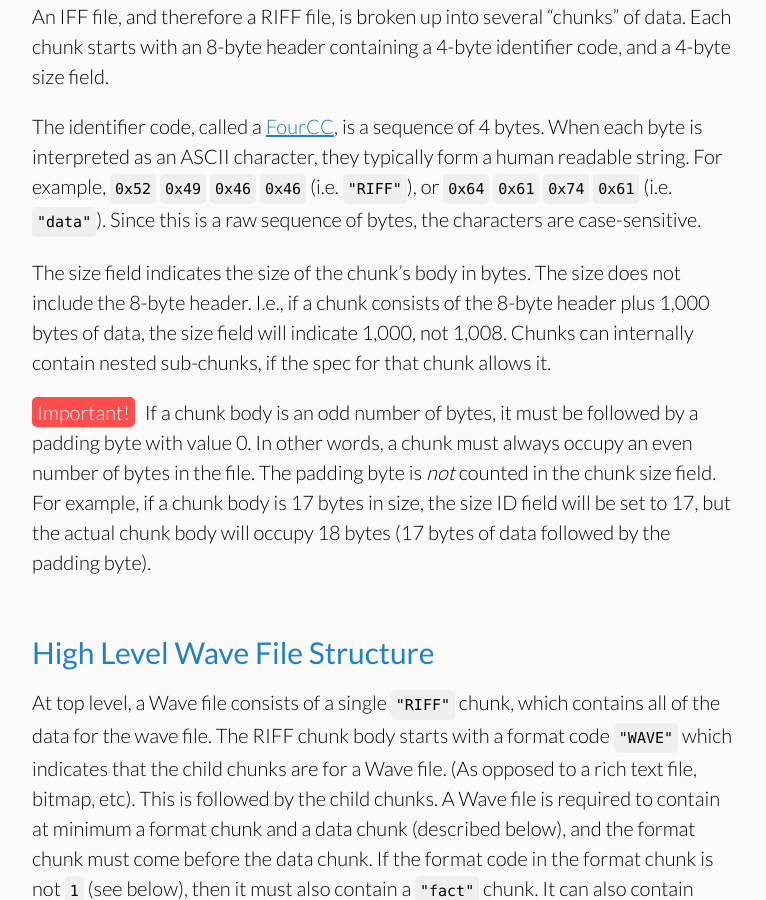
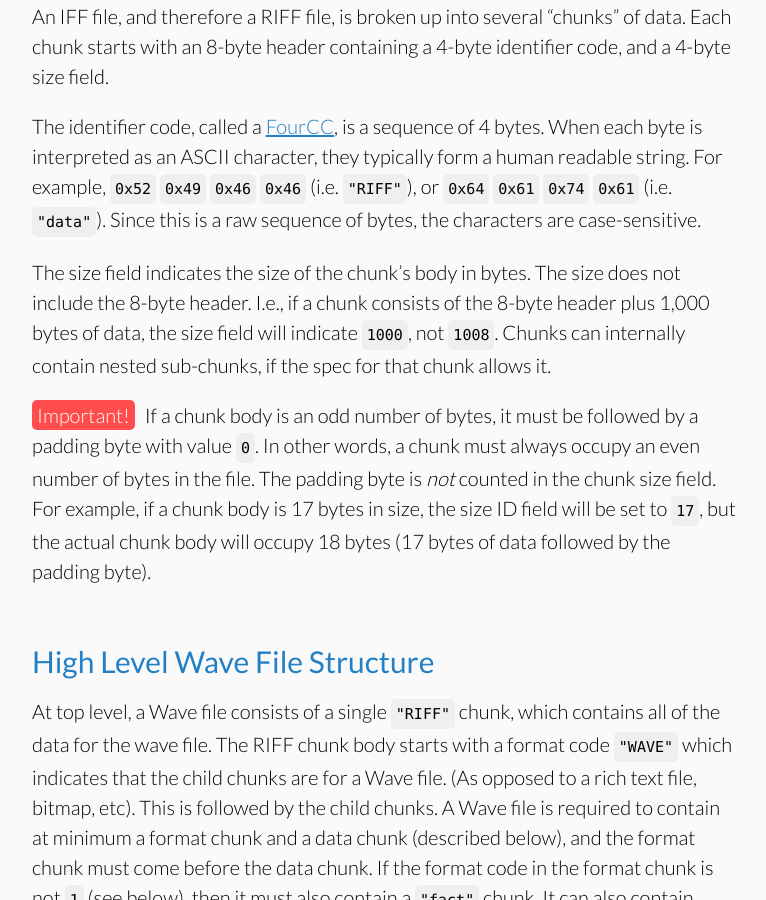
Before and after one commit to jstrait/wavefile, a Jekyll site: the page built from how_wave_files_work.html, in a window 1280 px wide and 900 px high, scrolled down 1764 px. Shown: the whole window, without its empty margins (254-1020 px from the left). Built offline with Jekyll 4.4.1, drawn with Linux system fonts in a browser that asks for light colours; some web fonts are replaced; some of the changed text lies outside the part shown.

Commit message:
More clearing distinguishing file values from article prose

```diff
--- a/how_wave_files_work.html
+++ b/how_wave_files_work.html
@@ -31,8 +31,8 @@ and Data Specifications 1.0, August 1991</a></li>
   <h2>RIFF Files Contain &ldquo;Chunks&rdquo;</h2>
   <p>An IFF file, and therefore a RIFF file, is broken up into several &ldquo;chunks&rdquo; of data. Each chunk starts with an 8-byte header containing a 4-byte identifier code, and a 4-byte size field.</p>
   <p>The identifier code, called a <a href="https://en.wikipedia.org/wiki/Fourcc">FourCC</a>, is a sequence of 4 bytes. When each byte is interpreted as an ASCII character, they typically form a human readable string. For example, <code>0x52</code> <code>0x49</code> <code>0x46</code> <code>0x46</code> (i.e. <code>"RIFF"</code>), or <code>0x64</code> <code>0x61</code> <code>0x74</code> <code>0x61</code> (i.e. <code>"data"</code>). Since this is a raw sequence of bytes, the characters are case-sensitive.</p>
-  <p>The size field indicates the size of the chunk&rsquo;s body in bytes. The size does not include the 8-byte header. I.e., if a chunk consists of the 8-byte header plus 1,000 bytes of data, the size field will indicate 1,000, not 1,008. Chunks can internally contain nested sub-chunks, if the spec for that chunk allows it.</p>
-  <p><span class="tag-important">Important!</span>If a chunk body is an odd number of bytes, it must be followed by a padding byte with value 0. In other words, a chunk must always occupy an even number of bytes in the file. The padding byte is <em>not</em> counted in the chunk size field. For example, if a chunk body is 17 bytes in size, the size ID field will be set to 17, but the actual chunk body will occupy 18 bytes (17 bytes of data followed by the padding byte).</p>
+  <p>The size field indicates the size of the chunk&rsquo;s body in bytes. The size does not include the 8-byte header. I.e., if a chunk consists of the 8-byte header plus 1,000 bytes of data, the size field will indicate <code>1000</code>, not <code>1008</code>. Chunks can internally contain nested sub-chunks, if the spec for that chunk allows it.</p>
+  <p><span class="tag-important">Important!</span>If a chunk body is an odd number of bytes, it must be followed by a padding byte with value <code>0</code>. In other words, a chunk must always occupy an even number of bytes in the file. The padding byte is <em>not</em> counted in the chunk size field. For example, if a chunk body is 17 bytes in size, the size ID field will be set to <code>17</code>, but the actual chunk body will occupy 18 bytes (17 bytes of data followed by the padding byte).</p>
   <h2>High Level Wave File Structure</h2>
   <p>At top level, a Wave file consists of a single <code>"RIFF"</code> chunk, which contains all of the data for the wave file. The RIFF chunk body starts with a format code <code>"WAVE"</code> which indicates that the child chunks are for a Wave file. (As opposed to a rich text file, bitmap, etc). This is followed by the child chunks. A Wave file is required to contain at minimum a format chunk and a data chunk (described below), and the format chunk must come before the data chunk. If the format code in the format chunk is not <code>1</code> (see below), then it must also contain a <code>"fact"</code> chunk. It can also contain other optional chunks.</p>
   <p>For example a typical file might look like this:</p>
@@ -204,12 +204,12 @@ and Data Specifications 1.0, August 1991</a></li>
   </div>
   <p>This field can be used to calculate the bytes per second field. Another possible use is for seeking around in a file. For example, if the bytes per sample frame is 32, then to seek forward 10 sample frames you need to seek forward 320 bytes.</p>
   <p>For PCM data, this field is essentially redundant since it can be calculated from the other fields. However, be sure to note the point of rounding bits per sample values to the nearest multiple of 8.</p>
-  <p><strong>Bits per sample</strong> &ndash; For integer PCM data, typical values will be 8, 16, or 32. If the sample format doesn&rsquo;t require this field, it should be set to 0.</p>
-  <p><strong>Extension Size</strong> &ndash; This field should only be present if the format code is not <code>1</code>. This indicates the size of the extra fields in bytes. It does not include the bytes in this field itself. If the given sample format has no extra fields, then this field should still be present, but set to 0.</p>
+  <p><strong>Bits per sample</strong> &ndash; For integer PCM data, typical values will be <code>8</code>, <code>16</code>, or <code>32</code>. If the sample format doesn&rsquo;t require this field, it should be set to <code>0</code>.</p>
+  <p><strong>Extension Size</strong> &ndash; This field should only be present if the format code is not <code>1</code>. This indicates the size of the extra fields in bytes. It does not include the bytes in this field itself. If the given sample format has no extra fields, then this field should still be present, but set to <code>0</code>.</p>
   <p><strong>Extra Fields</strong> &ndash; It depends on the format code! The next sections describe the extra fields for a few audio formats.</p>
 
   <h2>Extra Format Fields for Floating Point</h2>
-  <p>If the format code is <code>3</code>, then the sample data is stored as PCM using floating point numbers. There are no extra fields for this format, so the extension size field should be set to 0.</p>
+  <p>If the format code is <code>3</code>, then the sample data is stored as PCM using floating point numbers. There are no extra fields for this format, so the extension size field should be set to <code>0</code>.</p>
   <div class="scroll-x">
     <table>
       <tr>
@@ -223,14 +223,14 @@ and Data Specifications 1.0, August 1991</a></li>
       <tr>
         <td>Extension Size</td>
         <td>2</td>
-        <td>16-bit unsigned integer (value 0)</td>
+        <td>16-bit unsigned integer (value <code>0</code>)</td>
       </tr>
     </table>
   </div>
 
   <h2>Extra Format Fields for EXTENSIBLE format</h2>
   <p>If the format code is <code>65534</code>, then the format is called &ldquo;WAVE_FORMAT_EXTENSIBLE&rdquo;. This comes from the name of a data structure given to this format in the Windows API. The extensible format is a container format (within *.wav, which is itself a container format). It exists to work around some ambiguities in the original Wave file format without having to break compatibility with pre-existing files.</p>
-  <p>When the format is WAVE_FORMAT_EXTENSIBLE, the extension size in the format chunk should be 22, and the following three fields should be included:</p>
+  <p>When the format is WAVE_FORMAT_EXTENSIBLE, the extension size in the format chunk should be <code>22</code>, and the following three fields should be included:</p>
   <div class="scroll-x">
     <table>
       <tr>
@@ -244,7 +244,7 @@ and Data Specifications 1.0, August 1991</a></li>
       <tr>
         <td>Extension Size</td>
         <td>2</td>
-        <td>16-bit unsigned integer (value 22)</td>
+        <td>16-bit unsigned integer (value <code>22</code>)</td>
       </tr>
       <tr>
         <td>Valid Bits Per Sample</td>
@@ -263,7 +263,7 @@ and Data Specifications 1.0, August 1991</a></li>
       </tr>
     </table>
   </div>
-  <p><strong>Valid Bits Per Sample</strong> &ndash; Allows storing samples with bit-depths that are not a byte multiple in size. For example, to store 12-bit samples, this value can be set to 12, and the bits-per-sample field in the format chunk set to 16. Each sample will still take up 16 bytes on disk, but the reader can be informed that only the lower 12 bits should be used.</p>
+  <p><strong>Valid Bits Per Sample</strong> &ndash; Allows storing samples with bit-depths that are not a byte multiple in size. For example, to store 12-bit samples, this value can be set to <code>12</code>, and the bits-per-sample field in the format chunk set to <code>16</code>. Each sample will still take up 16 bytes on disk, but the reader can be informed that only the lower 12 bits should be used.</p>
   <p><strong>Channel Mask</strong> &ndash; Indicates which audio channels map to which speakers.</p>
   <p><strong>Sub Format</strong> &ndash; Identifies the format of the sample data in the data chunk. This is a replacement for the original format code field, since it will have a format code of <code>65534</code>. Some GUIDs include:</p>
   <ul>
@@ -301,7 +301,7 @@ and Data Specifications 1.0, August 1991</a></li>
     </table>
   </div>
   <p>The fact chunk indicates how many sample frames are in the file. If the format code is <code>1</code> it&rsquo;s optional; otherwise it&rsquo;s required.</p>
-    <p>Note that this field indicates the total number of <em>sample frames</em>, not the total number of samples. For example, if a stereo file contains 1,000 samples for the left channel and 1,000 samples for the right channel, the value of this field should be 1,000, not 2,000.</p>
+    <p>Note that this field indicates the total number of <em>sample frames</em>, not the total number of samples. For example, if a stereo file contains 1,000 samples for the left channel and 1,000 samples for the right channel, the value of this field should be <code>1000</code>, not <code>2000</code>.</p>
   <p>The reason for this chunk is that with some sample formats the number of sample frames can&rsquo;t be determined by obvious means (e.g. because they store data in a compressed format). This gives a way of determining e.g. the playing time for the file, without having to decode the entire data chunk.</p>
   <p>It&rsquo;s not needed for integer PCM data (format code <code>1</code>), because the total number of sample frames can be derived by dividing the bytes-per-sample-frame field in the format chunk by the total bytes in the data chunk body. For example, if the data chunk body is 1,411,200 bytes, and bytes-per-sample-frame is 32 (e.g. two 16-bit channels), then the total number of sample frames is 1,411,200 &div; 32 = 44,100.</p>
 
@@ -417,7 +417,7 @@ and Data Specifications 1.0, August 1991</a></li>
   </div>
   <h2>Floating Point PCM Data Chunk</h2>
   <p>Format code: <code>3</code></p>
-  <p>Alternately, PCM samples can be stored as floating point values. This is essentially the same as integer PCM format (i.e. format code <code>1</code>), except that samples are in the range -1.0 to 1.0. The bits per sample field should be set to 32 or 64 to indicate the precision of the values. Sample frames should be layed out in the same way as described in the &ldquo;Integer PCM Data Chunk&rdquo; section above.</p>
+  <p>Alternately, PCM samples can be stored as floating point values. This is essentially the same as integer PCM format (i.e. format code <code>1</code>), except that samples are in the range -1.0 to 1.0. The bits per sample field should be set to <code>32</code> or <code>64</code> to indicate the precision of the values. Sample frames should be layed out in the same way as described in the &ldquo;Integer PCM Data Chunk&rdquo; section above.</p>
   <h2>EXTENSIBLE Data Chunk</h2>
   <p>Format code: <code>65534</code></p>
   <p>Since WAVE_FORMAT_EXTENSIBLE is a container format, the format code of <code>65534</code> doesn&rsquo;t imply any particular sample format. Instead, the sample format is indicated by the sub format GUID in the format chunk extension. For example, if the sub format GUID is the GUID for integer PCM, then the samples are in the same format as if the format code was <code>1</code>.</p>
```
